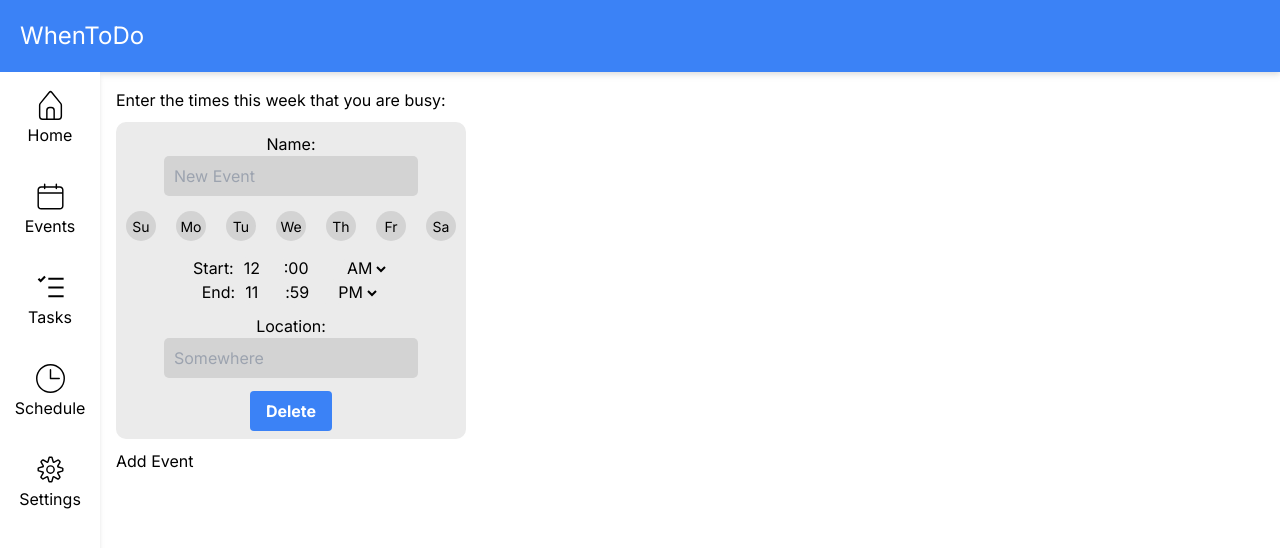
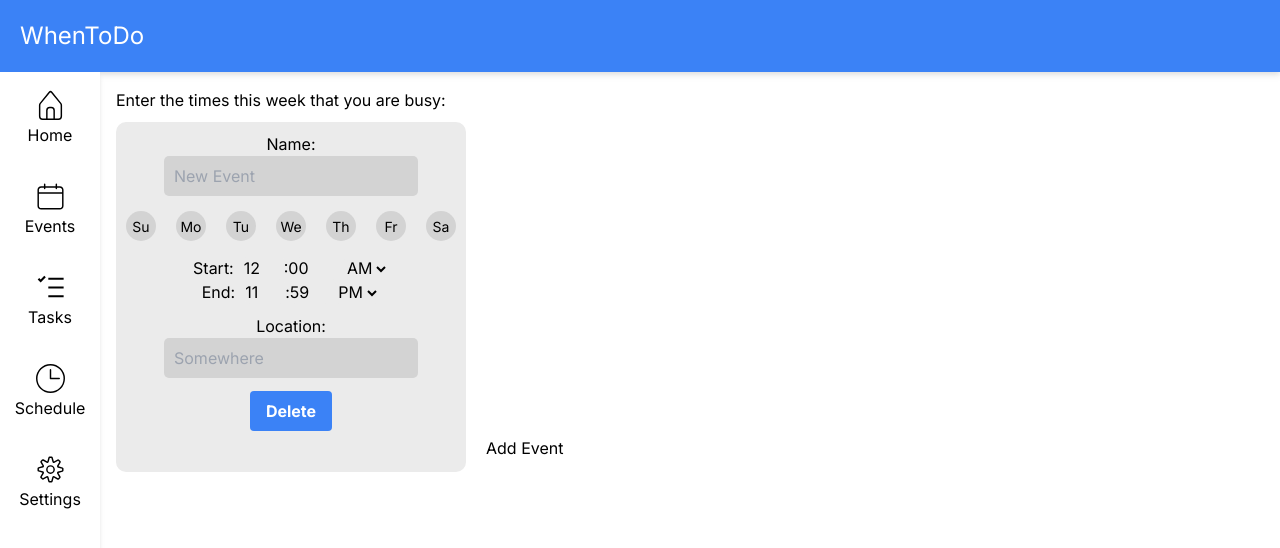
Before and after one commit to cdrice26/when-to-do, a Next.js app: page /availability in a window 1280 px wide. Shown: the top 548 px of the page. Built offline with nearby package versions, Linux system fonts and the light colour scheme; what uuid-js would draw is missing.

Commit message:
Added grid for availability screen

```diff
--- a/src/app/availability/page.js
+++ b/src/app/availability/page.js
@@ -49,8 +49,9 @@ const AvailabilityScreen = () => {
   };
 
   return (
-    <div>
+    <div className='flex flex-col w-full'>
       <div>Enter the times this week that you are busy:</div>
+      <div className='flex-grow flex flex-row flex-wrap w-full gap-5'>
         {events.map((event, i) => (
           <Event
             key={i}
@@ -75,6 +76,7 @@ const AvailabilityScreen = () => {
         ))}
         <button onClick={addEvent}>Add Event</button>
       </div>
+    </div>
   );
 };
 
--- a/src/components/Event.js
+++ b/src/components/Event.js
@@ -70,7 +70,9 @@ const styles = {
     borderRadius: 10,
     marginTop: 10,
     marginBottom: 10,
-    paddingTop: 5
+    paddingTop: 5,
+    flexShrink: 1,
+    height: 350
   },
   timePickers: {
     display: 'flex',
--- a/src/components/TimePickerStyles.css
+++ b/src/components/TimePickerStyles.css
@@ -11,3 +11,9 @@
   display: flex;
   gap: 0.5rem;
 }
+
+input[type='number']::-webkit-inner-spin-button,
+input[type='number']::-webkit-outer-spin-button {
+  -webkit-appearance: none;
+  margin: 0;
+}
```
Lines whose indentation alone changed are shown as unchanged.
